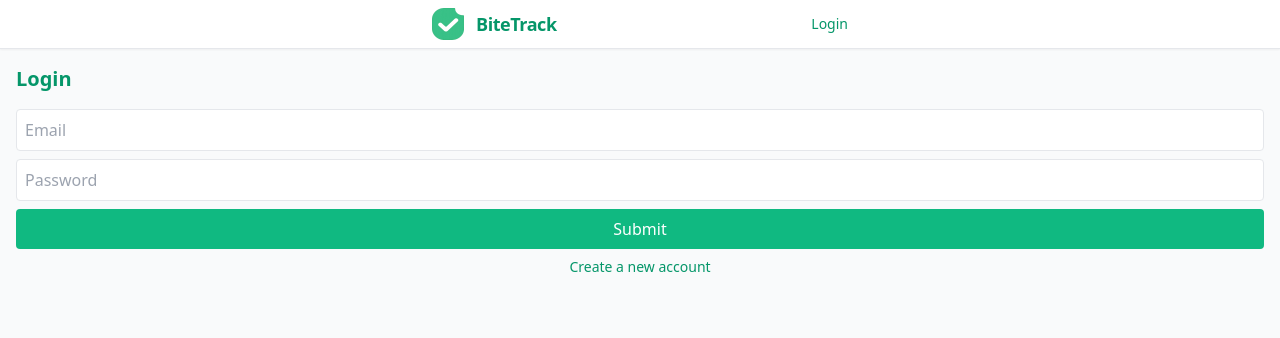
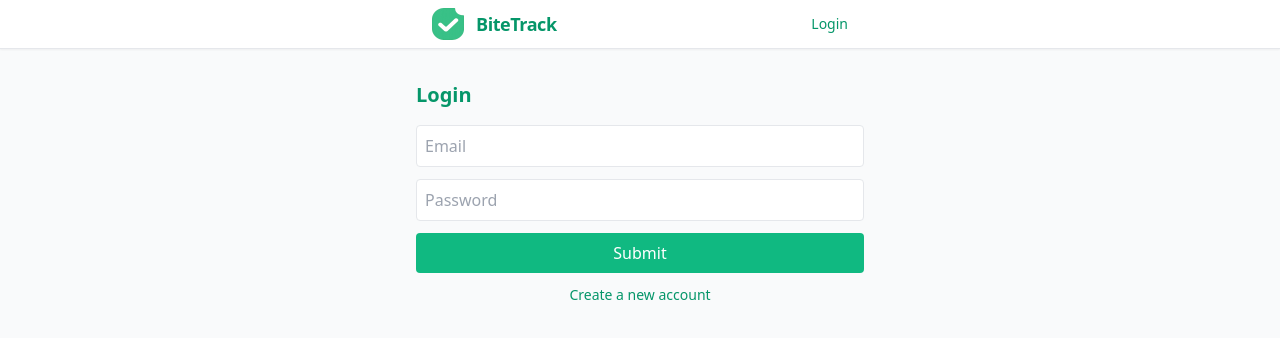
Before and after one commit to tlaukkanen/bitetrack, a React (Vite) app in the folder frontend/: page /login in a window 1280 px wide. Shown: the top 338 px of the page. Built offline with nearby package versions, Linux system fonts and the light colour scheme; no server answers.

Commit message:
feat: Update README and Docker configuration; enhance Login and Promo pages for improved user experience and clarity

```diff
--- a/frontend/src/main.tsx
+++ b/frontend/src/main.tsx
@@ -128,7 +128,7 @@ function App() {
         <Header />
         <NavBar />
         <Toaster position="top-center" toastOptions={{ duration: 2500 }} />
-        <div className="bg-gray-50 min-h-screen">
+        <div className="bg-gray-50 min-h-[calc(100vh-3.5rem)]">
           <Routes>
             <Route path="/" element={<RequireAuth><AuthenticatedFrame><Dashboard /></AuthenticatedFrame></RequireAuth>} />
             <Route path="/meals/:date" element={<RequireAuth><AuthenticatedFrame><Dashboard /></AuthenticatedFrame></RequireAuth>} />
--- a/frontend/src/pages/Login.tsx
+++ b/frontend/src/pages/Login.tsx
@@ -23,7 +23,12 @@ export default function Login() {
     try {
       let token: string;
       if (mode === 'register') {
-        token = await register(email, password, displayName || email.split('@')[0], invitationCode || undefined);
+        token = await register(
+          email,
+          password,
+          displayName || email.split('@')[0],
+          invitationCode || undefined
+        );
       } else {
         token = await login(email, password);
       }
@@ -31,7 +36,6 @@ export default function Login() {
       setMsg('Success');
       navigate(returnUrl);
     } catch (e: any) {
-      // Attempt to extract clearer backend error message
       let friendly = 'Error';
       if (e?.response?.data) {
         const data = e.response.data;
@@ -46,12 +50,17 @@ export default function Login() {
   }
 
   return (
-    <div className="p-4 space-y-4">
-      <h1 className="text-xl font-bold text-emerald-600">{mode === 'login' ? 'Login' : 'Register'}</h1>
-      <div className="space-y-2">
+    <div className="p-4 md:p-8 flex justify-center">
+      <div className="w-full max-w-sm sm:max-w-md">
+        <h1 className="text-xl font-bold text-emerald-600 mb-4">{mode === 'login' ? 'Login' : 'Register'}</h1>
+        <div className="space-y-3">
           <input className="w-full border rounded p-2" placeholder="Email" value={email} onChange={e=>setEmail(e.target.value)}/>
-  {mode==='register' && <input className="w-full border rounded p-2" placeholder="Display name" value={displayName} onChange={e=>setDisplayName(e.target.value)}/>}
-  {mode==='register' && <input className="w-full border rounded p-2" placeholder="Sorry, invitation code required here 😉" value={invitationCode} onChange={e=>setInvitationCode(e.target.value)}/>}
+          {mode==='register' && (
+            <input className="w-full border rounded p-2" placeholder="Display name" value={displayName} onChange={e=>setDisplayName(e.target.value)}/>
+          )}
+          {mode==='register' && (
+            <input className="w-full border rounded p-2" placeholder="Sorry, invitation code required here 😉" value={invitationCode} onChange={e=>setInvitationCode(e.target.value)}/>
+          )}
           <input type="password" className="w-full border rounded p-2" placeholder="Password" value={password} onChange={e=>setPassword(e.target.value)}/>
           <button onClick={submit} disabled={isSubmitting} className="w-full bg-emerald-500 hover:bg-emerald-600 disabled:bg-emerald-300 text-white rounded py-2">
             {isSubmitting ? 'Processing...' : 'Submit'}
@@ -60,5 +69,6 @@ export default function Login() {
           {msg && <div className="text-sm">{msg}</div>}
         </div>
       </div>
+    </div>
   );
 }
--- a/frontend/src/pages/Promo.tsx
+++ b/frontend/src/pages/Promo.tsx
@@ -139,6 +139,7 @@ export default function Promo() {
             <span>by</span>
             <a href="https://www.linkedin.com/in/tlaukkanen/" className="text-emerald-700 font-medium hover:underline" target="_blank" rel="noopener noreferrer">Tommi Laukkanen</a>
           </p>
+          <p className="text-center text-xs text-gray-500 mt-2">© {new Date().getFullYear()} Tommi Laukkanen</p>
         </div>
       </footer>
     </div>
```
Also changed, not shown: 2 other files (tests, documents, lock files or other folders). Lines whose indentation alone changed are shown as unchanged.
